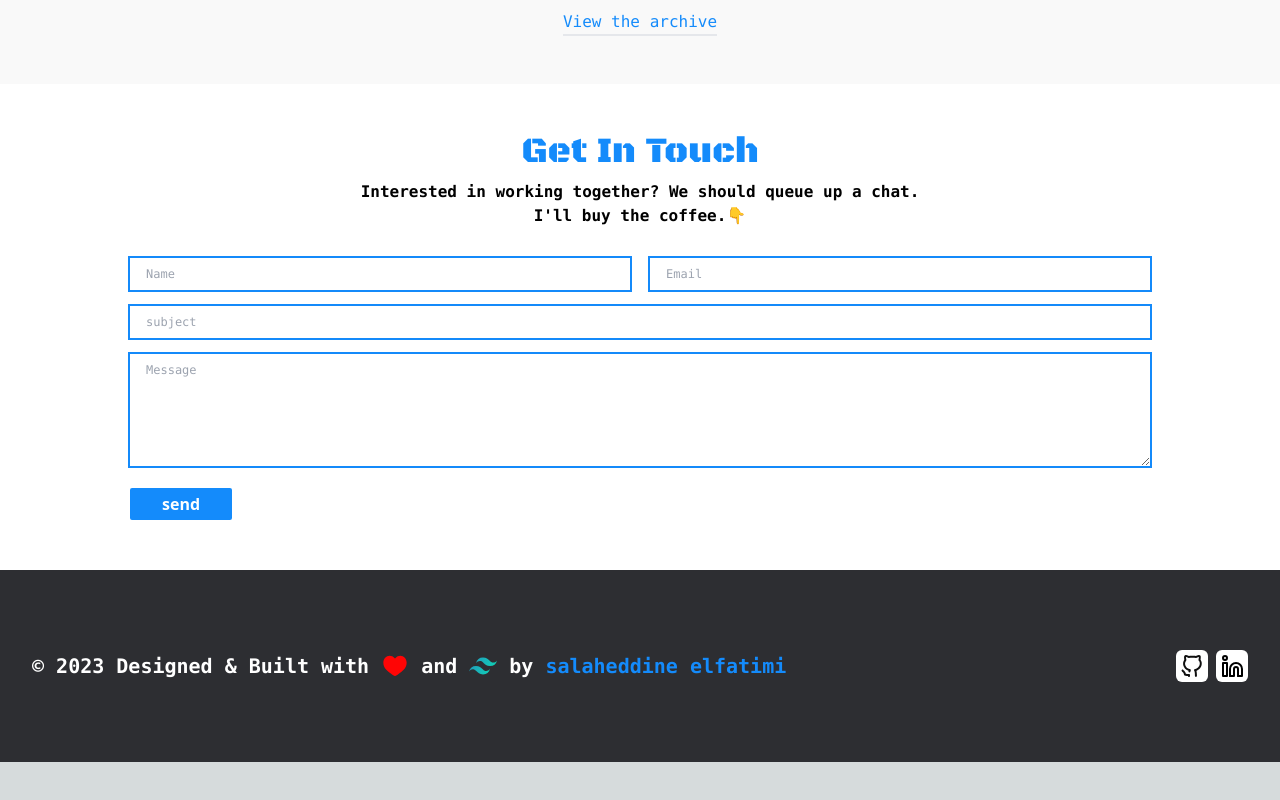
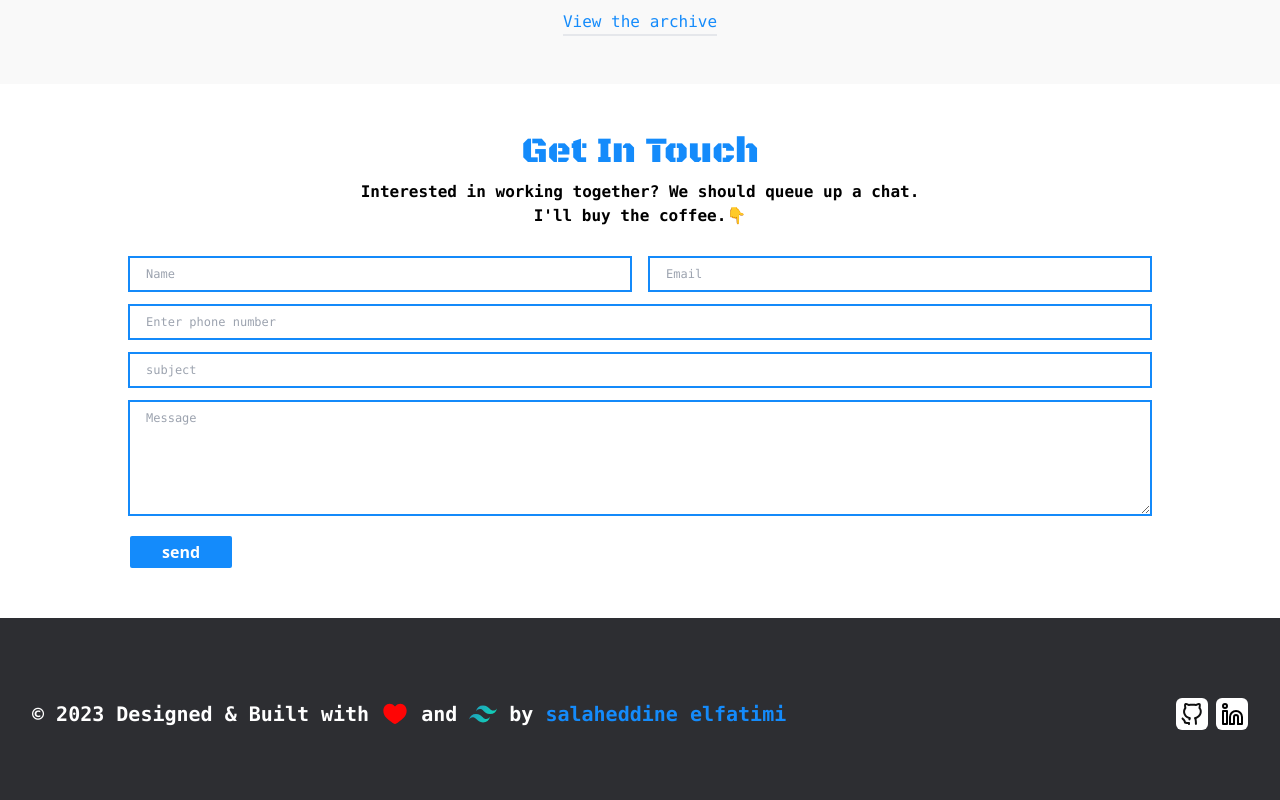
Before and after one commit to salahelfatimi/SalahEddine.Dev-Profilo, a Next.js app: page / in a window 1280 px wide. Shown: the part 2404-3204 px from the top of the page. Before the commit the page ends 3166 px from the top, so only its background shows below. Built offline with nearby package versions, Linux system fonts and the light colour scheme.

Commit message:
finich email

```diff
--- a/src/app/api/send/route.js
+++ b/src/app/api/send/route.js
@@ -9,12 +9,12 @@ export async function POST(request) {
   try {
     const body = await request.json();
     console.log(body);
-    const { name, email, subject, message } = body;
+    const { name, email, subject, message ,tele } = body;
     const data = await resend.emails.send({
-      from: "Brett <brett@brettwestwood.dev>",
+      from: `${name} <brett@salaheddin-dev.me>` ,
       to: email,
-      subject:  "This is Brett Westwood",
-      react: EmailTemplate({ firstName: name }),
+      subject:  subject,
+      react: EmailTemplate({ firstName: name ,Msg:message, Email:email ,Phone:tele }),
     });
 
 
--- a/src/components/Contact.js
+++ b/src/components/Contact.js
@@ -12,6 +12,8 @@ export default function Contact() {
     email: '',
     subject: '',
     message: '',
+    tele:''
+
   });
 const sendEmail =async (e)=>{
   e.preventDefault();
@@ -28,6 +30,8 @@ const sendEmail =async (e)=>{
       email: '',
       subject: '',
       message: '',
+      tele:''
+
     })
     Swal.fire({
       position: 'center',
@@ -92,6 +96,19 @@ const sendEmail =async (e)=>{
                     onChange={handleInputChange}
                   />
                 </div>
+
+                  <input
+                    required
+                    type="tel"
+                    placeholder="Enter phone number"
+                    name="tele"
+                    id="tele"
+                    className="bg-[#ffffff] text-black border-[#148afa]  dark:text-white h-8 w-full border-2 p-4 font-mono text-xs  dark:bg-[#3c4042] dark:border-[#bb86fc]  "
+                    value={formData.tele}
+                    onChange={handleInputChange}
+                  />
+
+
                 <input
                   required
                   type="text"
--- a/src/components/email-template.jsx
+++ b/src/components/email-template.jsx
@@ -1,6 +1,15 @@
-export const EmailTemplate = ({firstName}) => (
+export const EmailTemplate = ({firstName , Email ,Msg , Phone}) => (
   <div>
-    <h1>Welcome, {firstName}!</h1>
-    <p>Thank you for sending me a message. I will get back with you as soon as I can.</p>
+
+    <p><strong>My Name is : </strong>{firstName}</p>
+
+    <p >You've received a message from someone interested in your portfolio or a collaboration opportunity:</p>
+      <div>
+        <p><strong>Name : </strong> {firstName}</p>
+        <p><strong>Email : </strong> {Email}</p>
+        <p><strong>Phone Number : </strong> {Phone}</p>
+        <p><strong>Message : </strong>{Msg}</p>
+
+      </div>
   </div>
 );
```
Also changed, not shown: 1 other file (tests, documents, lock files or other folders).
